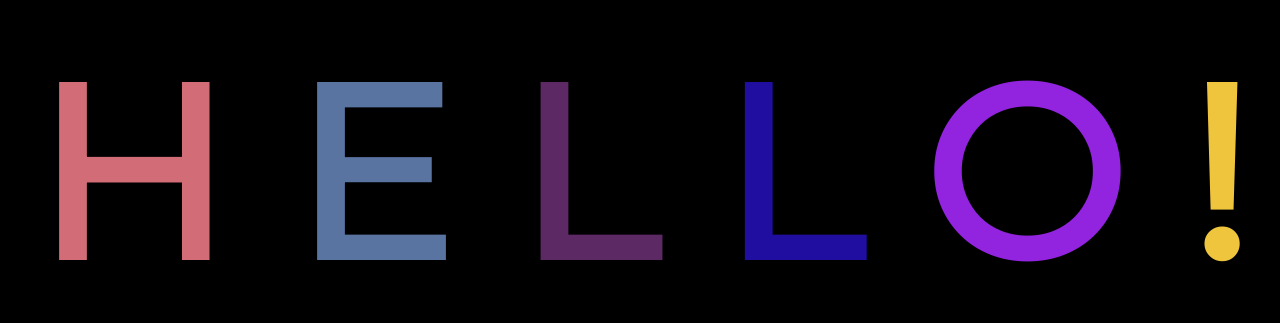
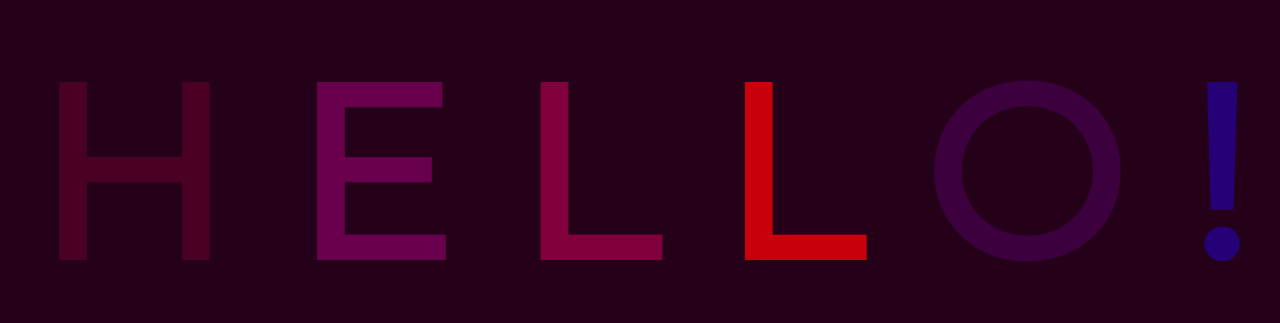
Before and after one commit to Mrutledg02/AnimatedTextGitDemo, a plain HTML site: page index.html in a window 1280 px wide. Shown: the part 234-557 px from the top of the page. Drawn offline with Linux system fonts and the light colour scheme.

Commit message:
restrict colors to purple

```diff
--- a/app.css
+++ b/app.css
@@ -3,7 +3,7 @@ body {
     justify-content: center;
     align-items: center;
     height: 100vh;
-    background-color: black;
+    background-color: rgb(37, 0, 25);
 }
 
 h1 {
--- a/app.js
+++ b/app.js
@@ -1,6 +1,6 @@
 function randomRBG() {
     const r = Math.floor(Math.random() * 256);
-    const g = Math.floor(Math.random() * 256);
+    const g = 0;
     const b = Math.floor(Math.random() * 256);
     return `rgb(${r},${g},${b})`
 }
```
